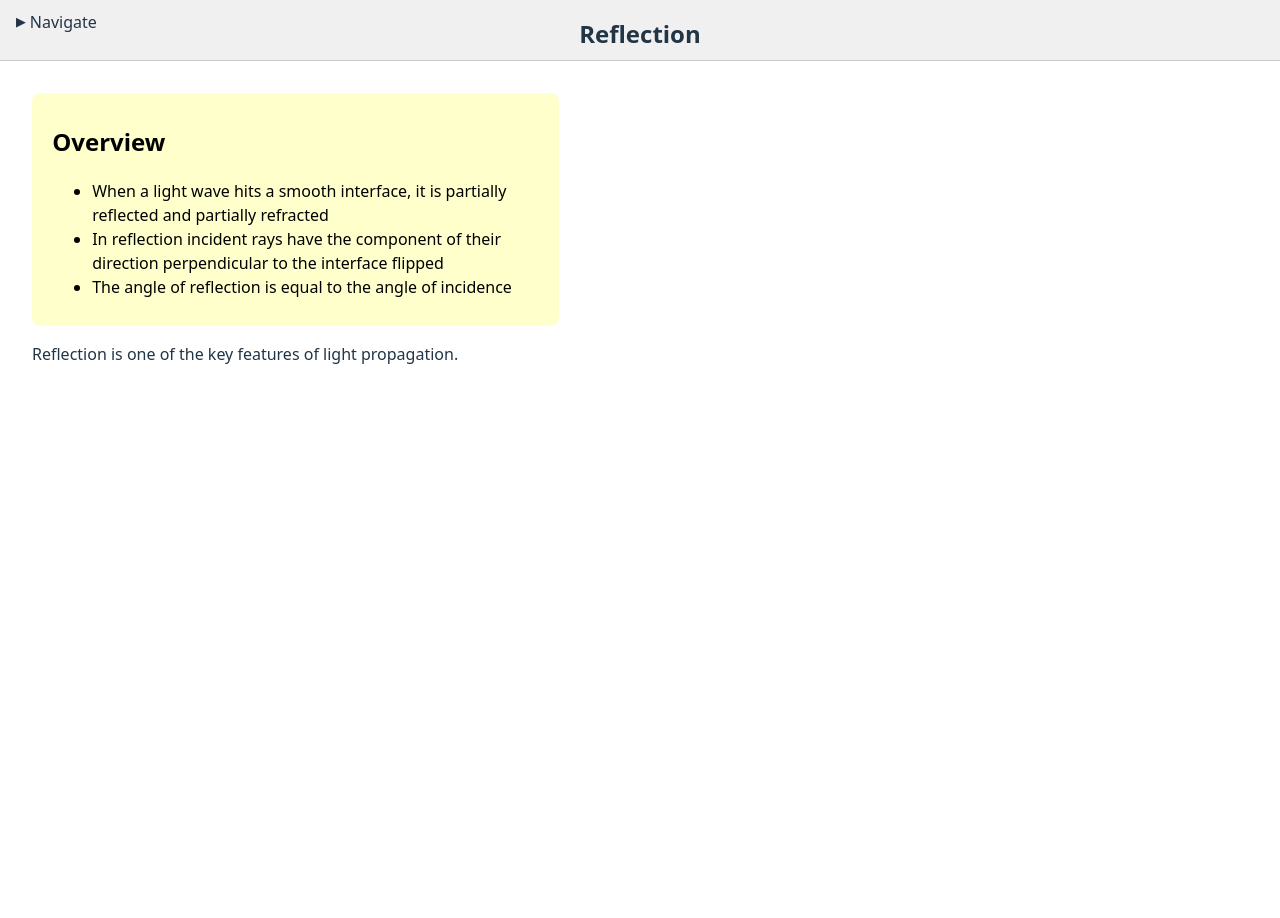
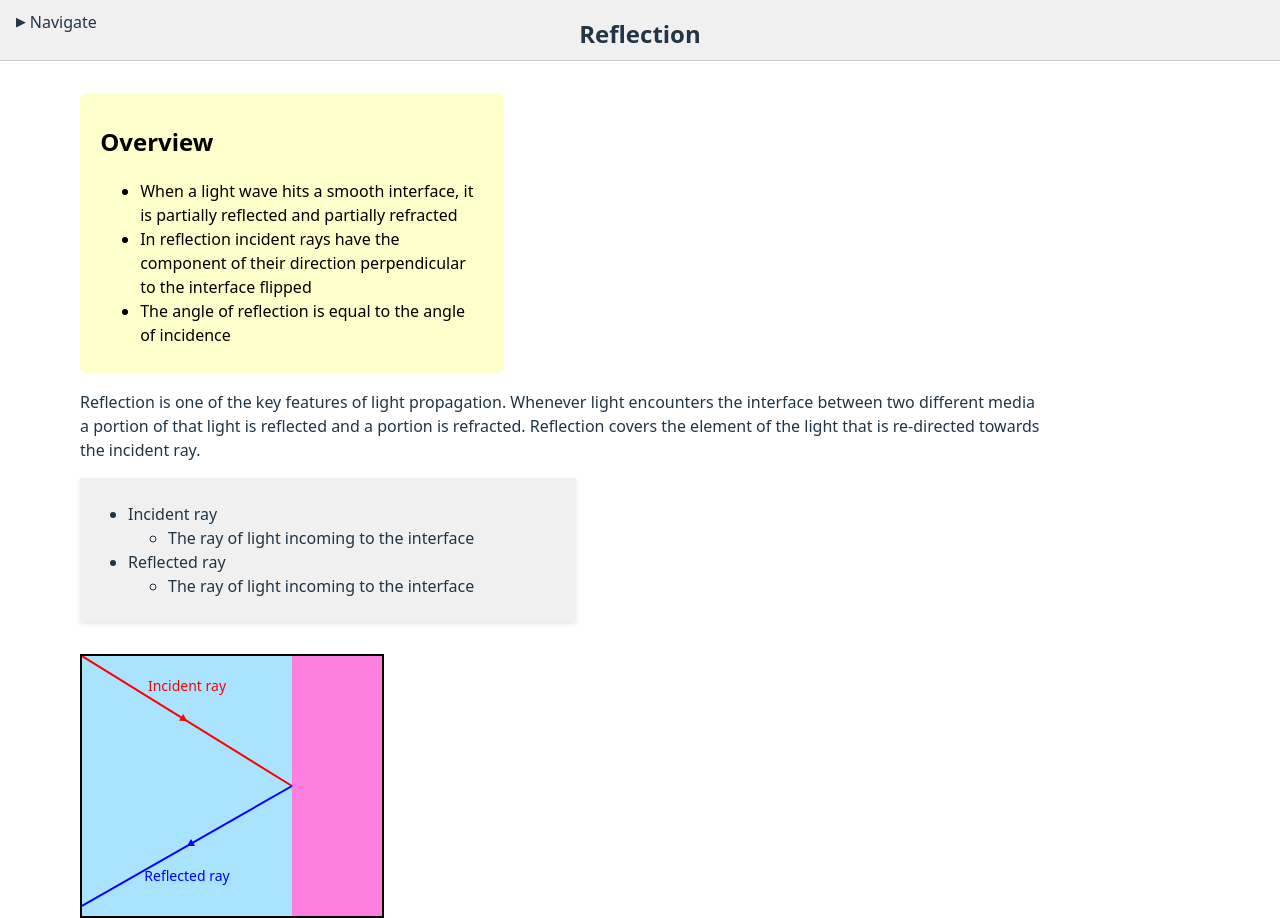
Before and after one commit to LaverBen/Optics-tools, a React (Vite) app: page /reflection in a window 1280 px wide. Before the commit the page ends 800 px from the top, so only its background shows below. Built offline with nearby package versions, Linux system fonts and the light colour scheme.

Commit message:
Update Reflection Page

```diff
--- a/src/components/Header.jsx
+++ b/src/components/Header.jsx
@@ -26,7 +26,9 @@ function NavItem({ item, level, location }) {
 
   return (
     <li style={{ padding: 0 }}>
-      <div style={{ display: "flex", alignItems: "center", margin: "0.25rem 0" }}>
+      <div
+        style={{ display: "flex", alignItems: "center", margin: "0.25rem 0" }}
+      >
         {hasChildren && (
           <button
             type="button"
@@ -48,7 +50,12 @@ function NavList({ items, level = 0, location }) {
   return (
     <ul className="nav-menu" style={{ margin: 0, paddingLeft: `${level}rem` }}>
       {items.map((item) => (
-        <NavItem key={item.path || item.label} item={item} level={level} location={location} />
+        <NavItem
+          key={item.path || item.label}
+          item={item}
+          level={level}
+          location={location}
+        />
       ))}
     </ul>
   );
@@ -90,7 +97,7 @@ function Header({ title, navItems = DEFAULT_NAV_ITEMS }) {
                 padding: "0.5rem",
                 boxShadow: "0 2px 4px rgba(0,0,0,0.1)",
                 zIndex: 1,
-                width: "30rem",
+                width: "18rem",
               }}
             >
               <NavList items={navItems} location={location} />
--- a/src/index.css
+++ b/src/index.css
@@ -183,3 +183,9 @@ details[open] > summary.nav-summary::before {
 .overview:hover {
   border-color: var(--color-overview-hover);
 }
+
+.page_content {
+  padding-top: 2rem;
+  padding-left: 5rem;
+  width: 75%;
+}
--- a/src/pages/About.jsx
+++ b/src/pages/About.jsx
@@ -4,7 +4,7 @@ function About() {
   return (
     <div>
       <Header title="About" />
-      <div style={{ padding: "2rem" }}>
+      <div className="page_content">
         <p>This is a second page!</p>
       </div>
     </div>
--- a/src/pages/Reflection/Mirrors/ConcaveMirrors.jsx
+++ b/src/pages/Reflection/Mirrors/ConcaveMirrors.jsx
@@ -4,7 +4,7 @@ function ConcaveMirrors() {
   return (
     <div>
       <Header title="Concave mirrors" />
-      <div style={{ padding: "2rem" }}>
+      <div className="page_content">
         <h2>Concave mirrors</h2>
       </div>
     </div>
--- a/src/pages/Reflection/Mirrors/ConvexMirrors.jsx
+++ b/src/pages/Reflection/Mirrors/ConvexMirrors.jsx
@@ -4,7 +4,7 @@ function ConvexMirrors() {
   return (
     <div>
       <Header title="Convex mirrors" />
-      <div style={{ padding: "2rem" }}>
+      <div className="page_content">
         <h2>Convex mirrors</h2>
       </div>
     </div>
--- a/src/pages/Reflection/Mirrors/Mirrors.jsx
+++ b/src/pages/Reflection/Mirrors/Mirrors.jsx
@@ -187,7 +187,7 @@ const Mirrors = () => {
   return (
     <div>
       <Header title="Mirrors" />
-      <div style={{ padding: "2rem" }}>
+      <div className="page_content">
         <p>Mirrors are reflecty things.</p>
         <p> Play with the reflecting mirror below!</p>
         <div style={{ display: "flex", alignItems: "flex-start" }}>
--- a/src/pages/Reflection/Reflection.jsx
+++ b/src/pages/Reflection/Reflection.jsx
@@ -1,5 +1,6 @@
 import Header from "../../components/Header";
 import Overview from "../../components/Overview";
+import Ray from "../../components/Ray";
 
 function Reflection() {
   const keyInfo = [
@@ -11,9 +12,127 @@ function Reflection() {
   return (
     <div>
       <Header title="Reflection" />
-      <div style={{ padding: "2rem" }}>
+      <div className="page_content">
         <Overview list={keyInfo} />
-        <p>Reflection is one of the key features of light propagation.</p>
+        <p>
+          Reflection is one of the key features of light propagation. Whenever
+          light encounters the interface between two different media a portion
+          of that light is reflected and a portion is refracted. Reflection
+          covers the element of the light that is re-directed towards the
+          incident ray.
+        </p>
+        <div
+          style={{
+            left: 0,
+            backgroundColor: "var(--color-header-bg)",
+            padding: "0.5rem",
+            boxShadow: "0 2px 4px rgba(0,0,0,0.1)",
+            zIndex: 1,
+            width: "30rem",
+          }}
+        >
+          <ul>
+            <li>Incident ray</li>
+            <ul>
+              <li>The ray of light incoming to the interface</li>
+            </ul>
+            <li>Reflected ray</li>
+            <ul>
+              <li>The ray of light incoming to the interface</li>
+            </ul>
+          </ul>
+        </div>
+        <div
+          style={{
+            display: "flex",
+            alignItems: "flex-start",
+            paddingTop: "2rem",
+          }}
+        >
+          <div
+            style={{
+              width: `300px`,
+              height: `260px`,
+              display: "flex",
+              border: "2px solid black",
+              userSelect: "none",
+              position: "relative",
+              maxWidth: "100%",
+            }}
+          >
+            <div
+              style={{
+                flex: 7,
+                backgroundColor: "rgba(85, 200, 260, 0.5)",
+                position: "relative",
+              }}
+            ></div>
+            <div
+              style={{ flex: 3, backgroundColor: "rgba(255, 0, 190, 0.5)" }}
+            ></div>
+            <svg
+              width="100%"
+              height="100%"
+              style={{
+                position: "absolute",
+                top: 0,
+                left: 0,
+                pointerEvents: "none",
+              }}
+            >
+              <Ray
+                x1="0"
+                y1="0"
+                x2="210"
+                y2="130"
+                stroke="red"
+                strokeWidth="2"
+              />
+            </svg>
+            <svg
+              width="100%"
+              height="100%"
+              style={{
+                position: "absolute",
+                top: 0,
+                left: 0,
+                pointerEvents: "none",
+              }}
+            >
+              <Ray
+                x2="0"
+                y2="250"
+                x1="210"
+                y1="130"
+                stroke="blue"
+                strokeWidth="2"
+              />
+            </svg>
+            <svg
+              width="100%"
+              height="100%"
+              style={{
+                position: "absolute",
+                top: 0,
+                left: 0,
+                pointerEvents: "none",
+              }}
+            >
+              <text x="105" y="35" fontSize="14" textAnchor="middle" fill="red">
+                Incident ray
+              </text>
+              <text
+                x="105"
+                y="225"
+                fontSize="14"
+                textAnchor="middle"
+                fill="blue"
+              >
+                Reflected ray
+              </text>
+            </svg>
+          </div>
+        </div>
       </div>
     </div>
   );
```
